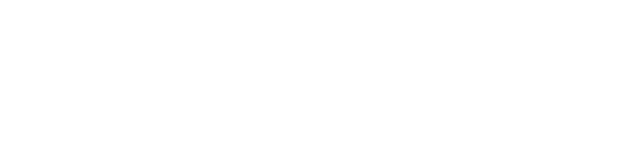
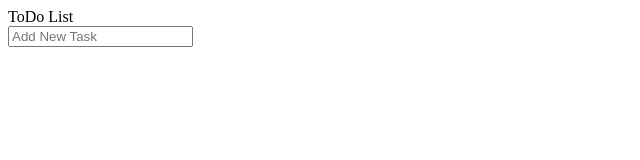
Before and after one commit to skydiver888/Hello-World, a plain HTML site: page index.html in a window 1280 px wide. Shown: the whole page, without its empty margins (0-640 px from the left). Drawn offline with Linux system fonts and the light colour scheme.

Commit message:
index.html

```diff
--- a/index.html
+++ b/index.html
@@ -3,11 +3,12 @@
         <title>ToDo List</title>
     </head>
     <body>
-         <header>
+         <header>ToDo List
         </header>
         <div>
         </div>
         <footer>
+             <input id="task-input" placeholder="Add New Task" />
         </footer>
     </body>
 </html>
```
